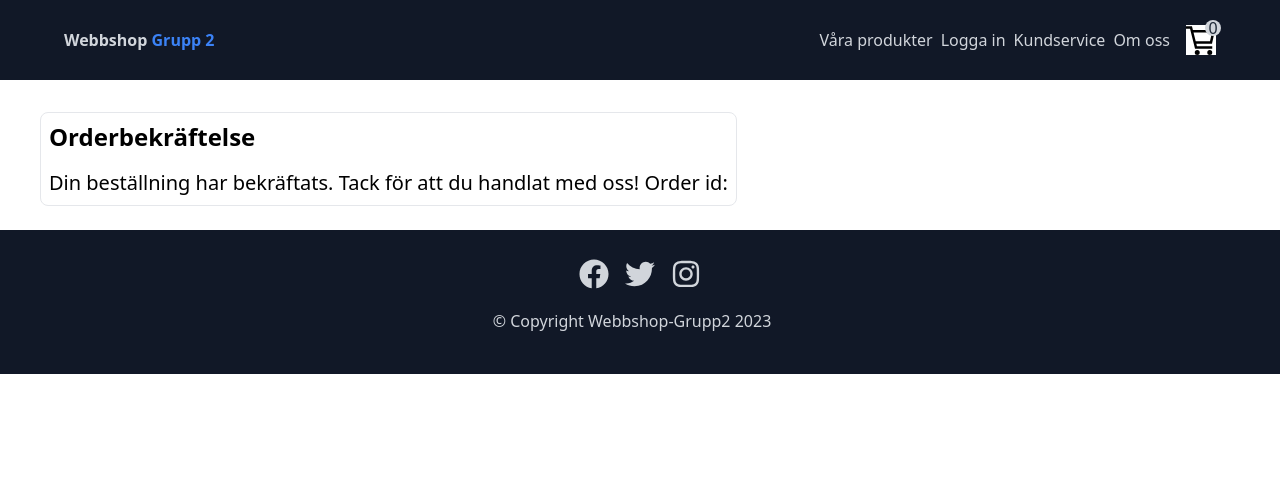
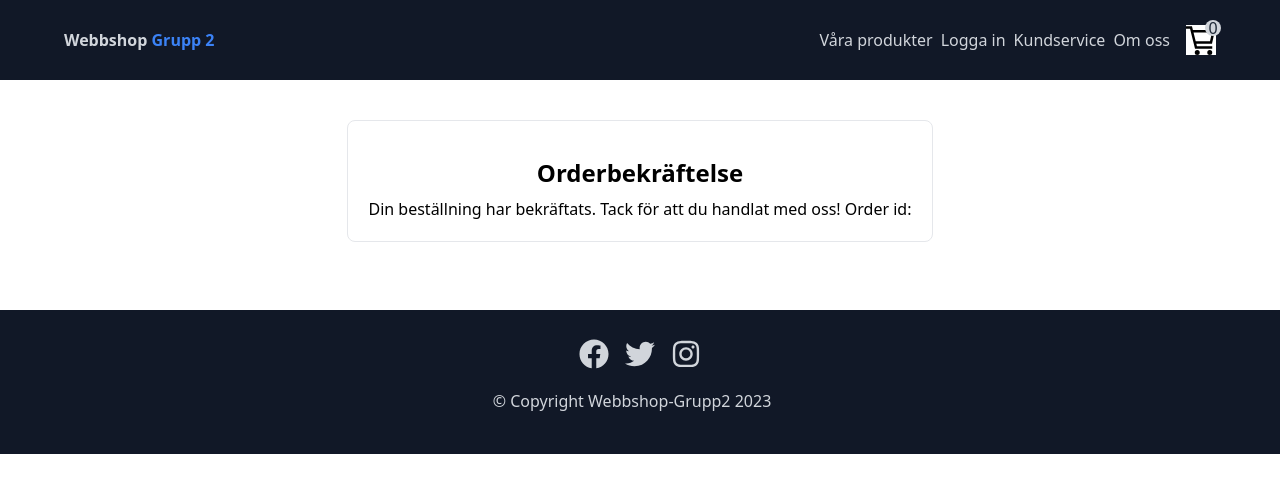
Before and after one commit to alelin4/Store-..., a React (Vite) app in the folder webshop_api_react/client/: page /order-confirmation in a window 1280 px wide. Shown: the top 492 px of the page. Built offline with nearby package versions, Linux system fonts and the light colour scheme.

Commit message:
editing order confirmation

```diff
--- a/webshop_api_react/client/src/components/OrderConfirmation/OrderConfirmation.tsx
+++ b/webshop_api_react/client/src/components/OrderConfirmation/OrderConfirmation.tsx
@@ -1,32 +1,16 @@
-// ConfirmationPage.tsx
 import React, { useState, useEffect } from "react";
 import Loader from "../Loader/Loader";
 
-const ConfirmationPage: React.FC = () => {
-  const [isLoading, setIsLoading] = useState(true);
-
-  // Simulate an asynchronous operation, e.g., processing order, etc.
-  useEffect(() => {
-    setTimeout(() => {
-      setIsLoading(false); // Set isLoading to false after the desired delay
-    }, 2000); // Simulated delay of 2 seconds
-  }, []);
-
+const ConfirmationPage = () => {
   return (
-    <div className="flex flex-row items-center justify-between mt-2 py-6 px-10 text-xl font-medium">
-      <div className=" p-2 border border-gray-200 rounded-lg">
-        {isLoading ? (
-          <Loader />
-        ) : (
-          <div className="confirmation-content">
-             <h1 className="text-2xl font-bold mb-4">Orderbekräftelse</h1>
-            <p>
-              Din beställning har bekräftats. Tack för att du handlat med oss!
-              Order id:
-            </p>
-          </div>
-        )}
-      </div>{" "}
+    <div className=" flex flex-col mb-8 items-center justify-center gap-4 mt-3 py-2">
+      <div className="m-5 mb-7 p-5 border border-gray-200 rounded-lg">
+        <h2 className="flex flex-col items-center justify-center gap-4 mt-2 py-2 text-2xl font-bold">Orderbekräftelse</h2>
+        <p>
+          Din beställning har bekräftats. Tack för att du handlat med oss! Order
+          id:
+        </p>
+      </div>
     </div>
   );
 };
--- /dev/null
+++ b/webshop_api_react/client/src/components/OrderConfirmation/OrderProccessing.tsx
@@ -0,0 +1,22 @@
+import React, { useEffect } from "react";
+import Loader from "../Loader/Loader";
+
+function OrderProcessing() {
+  useEffect(() => {
+    const timer = setTimeout(() => {
+      window.location.href = "/order-confirmation"; // Redirect to order-confirmation page
+    }, 3000);
+
+    return () => clearTimeout(timer); // Cleanup the timer on component unmount
+  }, []);
+
+  return (
+    <div className=" flex flex-col mb-8 items-center justify-center gap-4 mt-3 py-2">
+      <div className="m-5 mb-7 p-5 border border-gray-200 rounded-lg">
+        <Loader />
+      </div>{" "}
+    </div>
+  );
+}
+
+export default OrderProcessing;
```
